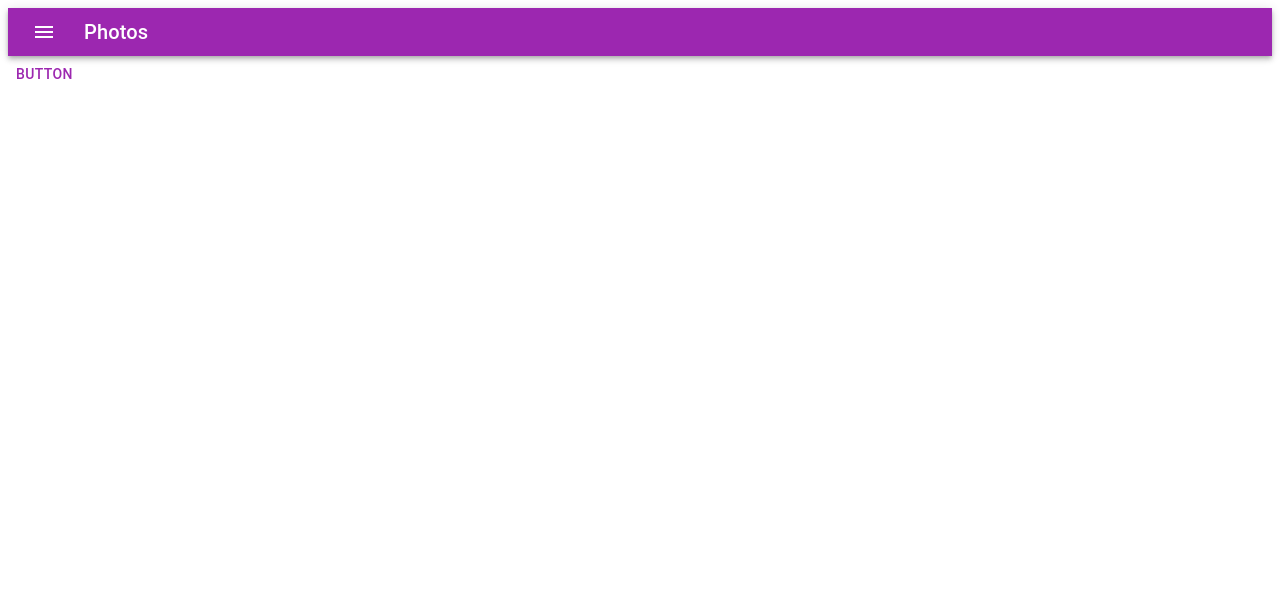
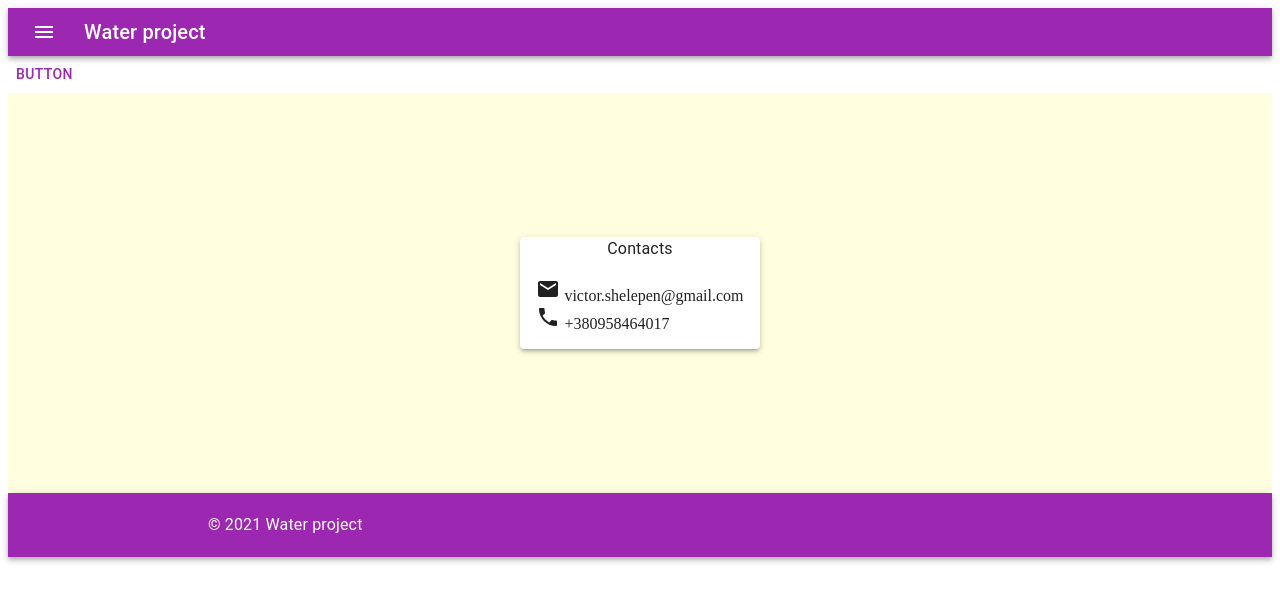
Before and after one commit to victor-shelepen/water-project, a React app: page / in a window 1280 px wide. Shown: the top 602 px of the page. Built offline with nearby package versions, Linux system fonts and the light colour scheme.

Commit message:
Some changes.

```diff
--- a/src/App.jsx
+++ b/src/App.jsx
@@ -1,12 +1,17 @@
 import React,  {Fragment } from 'react'
 import { Button } from '@material-ui/core'
-import Header from './Header'
+
+import Header from './component/Header'
+import Contacts from './component/Contacts'
+import Footer from './component/Footer'
 
 export default function () {
   return (
     <Fragment>
       <Header />
       <Button color="primary">Button</Button>
+      <Contacts />
+      <Footer />
     </Fragment>
   )
 }
--- /dev/null
+++ b/src/component/Contacts.jsx
@@ -0,0 +1,48 @@
+import React from "react";
+import { Box, Paper, Typography, Container } from '@material-ui/core'
+import MailIcon from '@material-ui/icons/Mail';
+import PhoneIcon from '@material-ui/icons/Phone';
+
+import { makeStyles } from '@material-ui/core/styles';
+import { red } from "@material-ui/core/colors";
+
+const useStyles = makeStyles((theme) => ({
+  container: {
+    padding: theme.spacing(2),
+  },
+  paper: {
+    background: red
+  }
+}));
+
+export default function () {
+  const classes = useStyles();
+
+  return (
+    <>
+      <Box
+        display="flex"
+        width={"100%"} height={400}
+        bgcolor="lightyellow"
+        alignItems="center"
+        justifyContent="center"
+      >
+        <Box>
+            <Paper elevation={3} className={classes.paper}>
+              <Typography align="center">
+                Contacts
+              </Typography>
+              <div className={classes.container} >
+                <div>
+                  <MailIcon /> victor.shelepen@gmail.com
+                </div>
+                <div>
+                  <PhoneIcon /> +380958464017
+                </div>
+              </div>
+            </Paper>
+        </Box>
+      </Box>
+    </>
+  )
+}
--- /dev/null
+++ b/src/component/Footer.jsx
@@ -0,0 +1,17 @@
+import React from 'react';
+
+import { AppBar, Container, Toolbar, Typography } from '@material-ui/core';
+
+export default function () {
+  return (
+    <AppBar position="static" color="primary">
+      <Container maxWidth="md">
+        <Toolbar>
+          <Typography variant="body1" color="inherit">
+            © 2021 Water project
+          </Typography>
+        </Toolbar>
+      </Container>
+    </AppBar>
+  )
+}
--- a/src/Header.jsx
+++ b/src/component/Header.jsx
@@ -18,6 +18,8 @@ const useStyles = makeStyles((theme) => ({
 export default function () {
   const classes = useStyles();
 
+  const siteName = 'Water project'
+
   return (
     <div className={classes.root}>
       <AppBar position="static">
@@ -26,7 +28,7 @@ export default function () {
             <MenuIcon />
           </IconButton>
           <Typography variant="h6" color="inherit">
-            Photos
+            {siteName}
           </Typography>
         </Toolbar>
       </AppBar>
```
